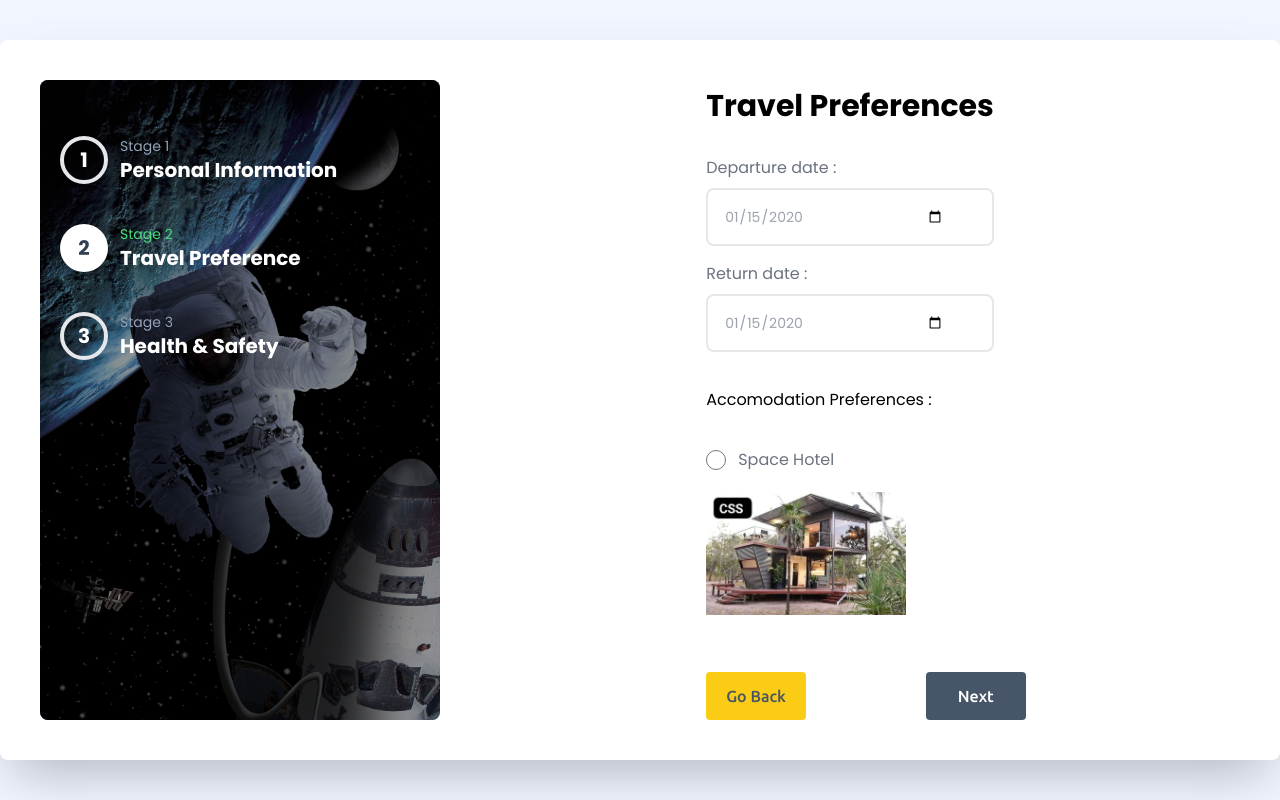
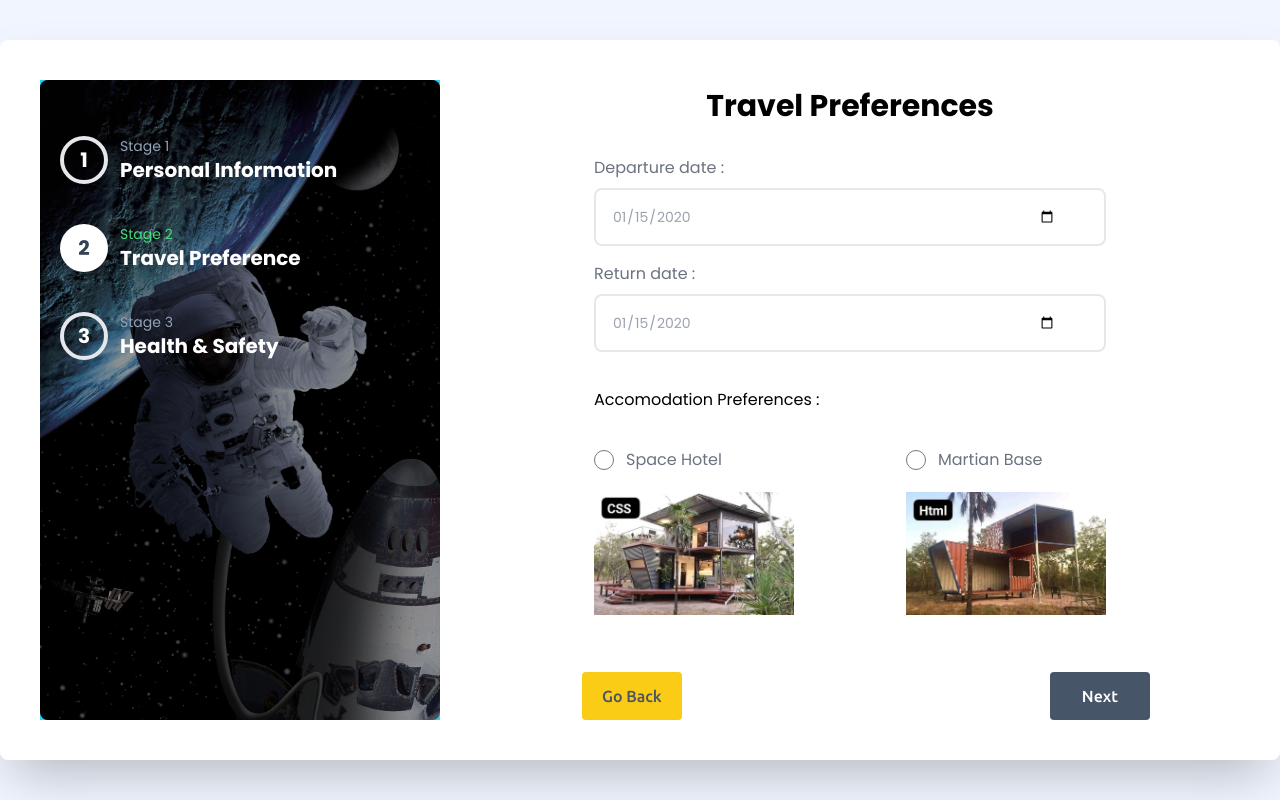
Before and after one commit to rasel-gannicus/Multi-stage-form-for-visiting-Mars-application, a Next.js app: page / in a window 1280 px wide. Both pictures are taken after typing "Sample", "Sample", "name@example.com", "2020-01-15", "Sample", "5551234" into the empty fields and a click on the button "Next". Built offline with nearby package versions, Linux system fonts and the light colour scheme; no server answers.

Commit message:
accomodation preferences functionality added

```diff
--- a/src/app/(mainLayout)/page.tsx
+++ b/src/app/(mainLayout)/page.tsx
@@ -10,7 +10,7 @@ export default function Home() {
 
   return (
     <main className=" flex flex-col lg:flex-row rounded-lg gap-5 max-w-[1300px] mx-auto items-start justify-between p-10 shadow-2xl bg-white ">
-      <div className="flex-1 w-full">
+      <div className="flex-1 w-full bg-cyan-400">
         <Sidebar />
       </div>
       <div className="flex-2 w-full flex flex-col items-center justify-start overflow-hidden">
--- a/src/components/Form Page/StageTwo./StageTwo.tsx
+++ b/src/components/Form Page/StageTwo./StageTwo.tsx
@@ -4,8 +4,8 @@ import { Ubuntu } from "next/font/google";
 import Image from "next/image";
 import React, { useState } from "react";
 import { MdDriveFileRenameOutline } from "react-icons/md";
-import dummyImg1 from '@/assets/img/sdfs.jpg' ;
-import dummyImg2 from '@/assets/img/sefsg.jpg' ;
+import dummyImg1 from "@/assets/img/sdfs.jpg";
+import dummyImg2 from "@/assets/img/sefsg.jpg";
 
 // --- font for button
 const ubuntu = Ubuntu({
@@ -26,19 +26,15 @@ const StageTwo = () => {
   const dispatch = useAppDispatch();
 
   const [hotel, setHotel] = useState("no hotel");
-  console.log(hotel);
+  // console.log(hotel);
   return (
-    <div className="flex flex-col justify-between relative  h-[640px] items-end">
-      <div className=" h-[550px] overflow-y-scroll py-2 w-full">
-        <div className="mx-auto max-w-screen-2xl px-4  sm:px-6 lg:px-8 w-full">
+    <div className="flex flex-col justify-between relative  h-[640px] items-end  lg:min-w-[600px]">
+      <div className=" h-[550px] overflow-y-scroll py-2 w-full ">
+        <div className="mx-auto max-w-screen-2xl px-4  sm:px-6 lg:px-8 w-full ">
           <div className="mx-auto max-w-lg text-center">
             <h1 className="text-2xl font-bold sm:text-3xl">
               Travel Preferences
             </h1>
-
-            {/* <p className="mt-4 text-gray-500">
-              Going to Mars ain&apos;t that hard
-            </p> */}
           </div>
 
           {/* ------------------------- Form  -------------------------- */}
@@ -65,7 +61,7 @@ const StageTwo = () => {
                   value={formdata.dateOfBirth}
                   // required
                   type="date"
-                  className="w-full rounded-lg border-2 border-gray-200 text-gray-400 p-4 pe-12 mt-2 text-sm "
+                  className="w-full rounded-lg border-2 border-gray-200 text-gray-400 p-4 pe-12 mt-2 text-sm  "
                   placeholder="Date of birth"
                 />
               </div>
@@ -98,33 +94,47 @@ const StageTwo = () => {
 
             {/* --- Accomodation Preferenes --- */}
 
-            <div className=" py-5">
-              <h2>Accomodation Preferences : </h2>
-              <label className="flex my-5 gap-3 justify-start items-center pt-4 text-gray-500">
+            <h2  className=" pt-5">Accomodation Preferences : </h2>
+            <div className="flex justify-between items-center">
+              <div>
+                <label className="flex my-5 gap-3 justify-start items-center text-gray-500">
                   <input
                     type="radio"
                     name="space hotel"
                     id=""
                     value="space-hotel"
-                  className="w-5 h-5"
+                    className="w-5 h-5 cursor-pointer"
                     onChange={(e) => setHotel(e.target.value)}
                   />
                   <span className="cursor-pointer">Space Hotel</span>
                 </label>
-              <Image src={dummyImg2} className=""  alt="Accomodation image" style={{width : '200px'}} />
+                <Image
+                  src={dummyImg2}
+                  className=""
+                  alt="Accomodation image"
+                  style={{ width: "200px" }}
+                />
+              </div>
 
-              <label className="flex gap-3 my-5 justify-start items-center pt-4 text-gray-500">
+              <div>
+                <label className="flex gap-3 my-5 justify-start items-center  text-gray-500">
                   <input
                     type="radio"
                     name="space hotel"
                     id=""
                     value="martian-base"
-                  className="w-5 h-5"
+                    className="w-5 h-5 cursor-pointer"
                     onChange={(e) => setHotel(e.target.value)}
                   />
                   <span className="cursor-pointer">Martian Base</span>
                 </label>
-              <Image src={dummyImg1} className="cursor-pointer" alt="Accomodation image" style={{width : '200px'}} />
+                <Image
+                  src={dummyImg1}
+                  className="cursor-pointer"
+                  alt="Accomodation image"
+                  style={{ width: "200px" }}
+                />
+              </div>
             </div>
 
             {/* ---------------- Next Page Button ---------------- */}
```
Lines whose indentation alone changed are shown as unchanged.
